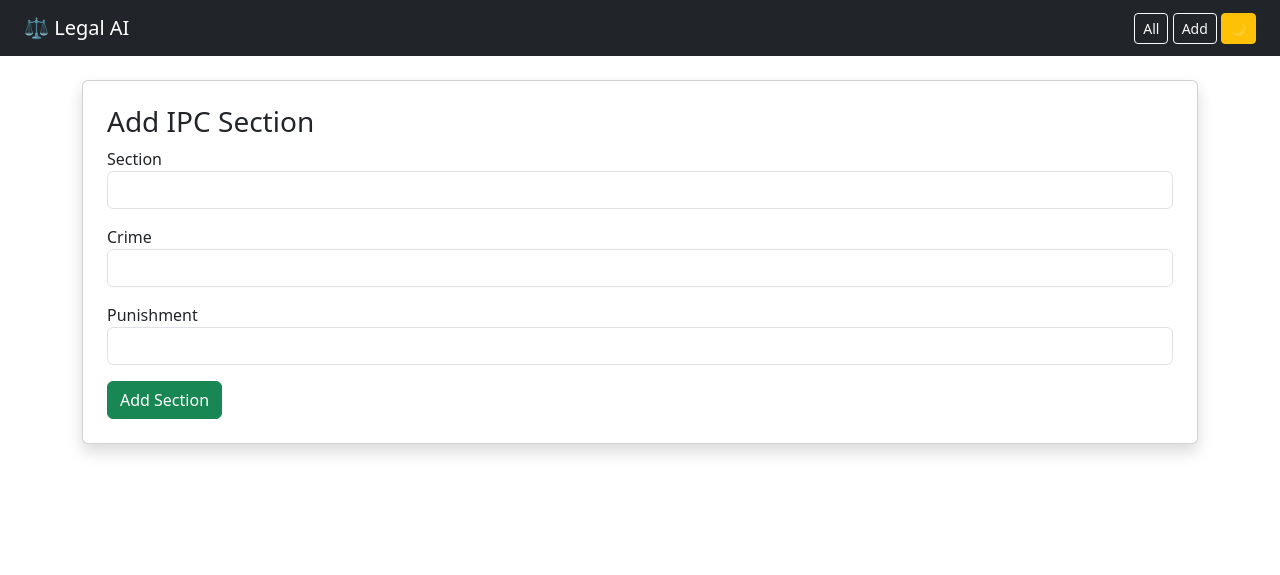
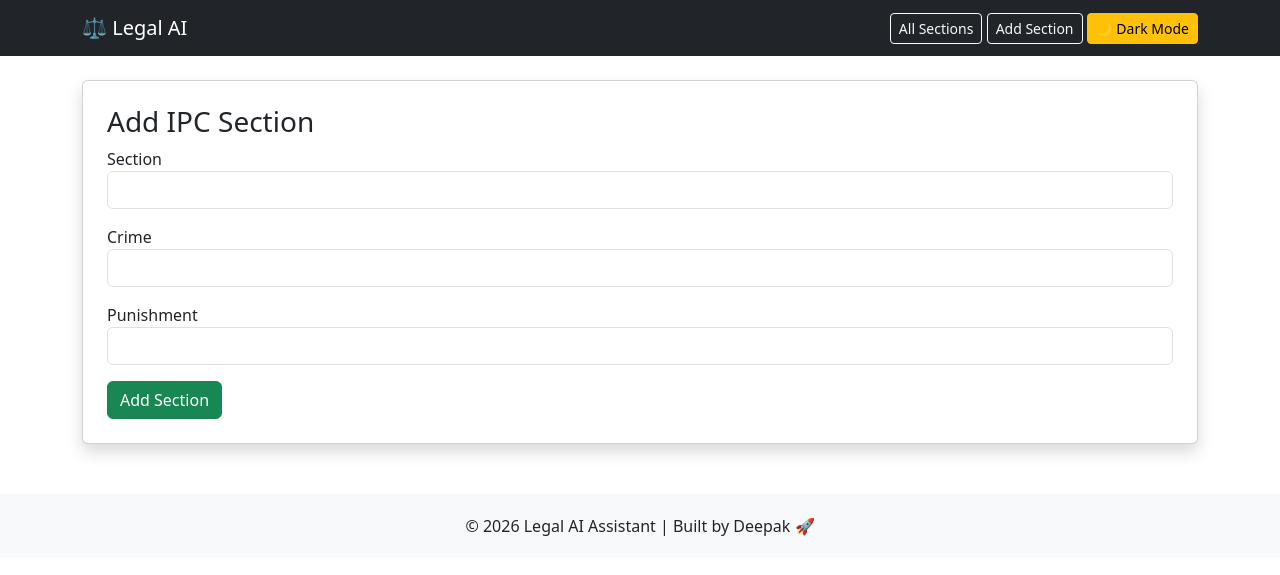
Before and after one commit to sdeepaknetha/legal-ai-assistant, a FastAPI app: page /add in a window 1280 px wide. Shown: the top 575 px of the page. Run offline with FastAPI, Linux system fonts and the light colour scheme.

Commit message:
Update base.html

```diff
--- a/templates/base.html
+++ b/templates/base.html
@@ -1,37 +1,65 @@
 <!DOCTYPE html>
 <html>
 <head>
-    <title>Legal AI Assistant</title>
+    <title>Legal AI</title>
     <link href="https://cdn.jsdelivr.net/npm/bootstrap@5.3.2/dist/css/bootstrap.min.css" rel="stylesheet">
+
     <style>
-        body.dark {
+        body.dark-mode {
             background-color: #121212;
             color: white;
         }
-        .dark .card {
+
+        .dark-mode .card {
+            background-color: #1e1e1e;
+            color: white;
+        }
+
+        .dark-mode .navbar {
+            background-color: #000 !important;
+        }
+
+        .footer {
+            margin-top: 50px;
+            padding: 20px;
+            text-align: center;
+            background-color: #f8f9fa;
+        }
+
+        .dark-mode .footer {
             background-color: #1e1e1e;
         }
     </style>
 </head>
+
 <body>
 
-<nav class="navbar navbar-dark bg-dark px-4">
-    <a class="navbar-brand" href="/">⚖ Legal AI</a>
+<nav class="navbar navbar-expand-lg navbar-dark bg-dark">
+    <div class="container">
+        <a class="navbar-brand" href="/">⚖ Legal AI</a>
 
-    <div class="ms-auto">
-        <a href="/all" class="btn btn-outline-light btn-sm">All</a>
-        <a href="/add" class="btn btn-outline-light btn-sm">Add</a>
-        <button onclick="toggleDark()" class="btn btn-warning btn-sm">🌙</button>
+        <div>
+            <a href="/all" class="btn btn-outline-light btn-sm">All Sections</a>
+            <a href="/add" class="btn btn-outline-light btn-sm">Add Section</a>
+            <button onclick="toggleDarkMode()" class="btn btn-warning btn-sm">
+                🌙 Dark Mode
+            </button>
+        </div>
     </div>
 </nav>
 
 <div class="container mt-4">
-    {% block content %}{% endblock %}
+    {% block content %}
+    {% endblock %}
+</div>
+
+<div class="footer">
+    © 2026 Legal AI Assistant | Built by Deepak 🚀
 </div>
 
 <script>
-function toggleDark() {
-    document.body.classList.toggle("dark");
+function toggleDarkMode() {
+    document.body.classList.toggle("dark-mode");
 }
 </script>
 
```
